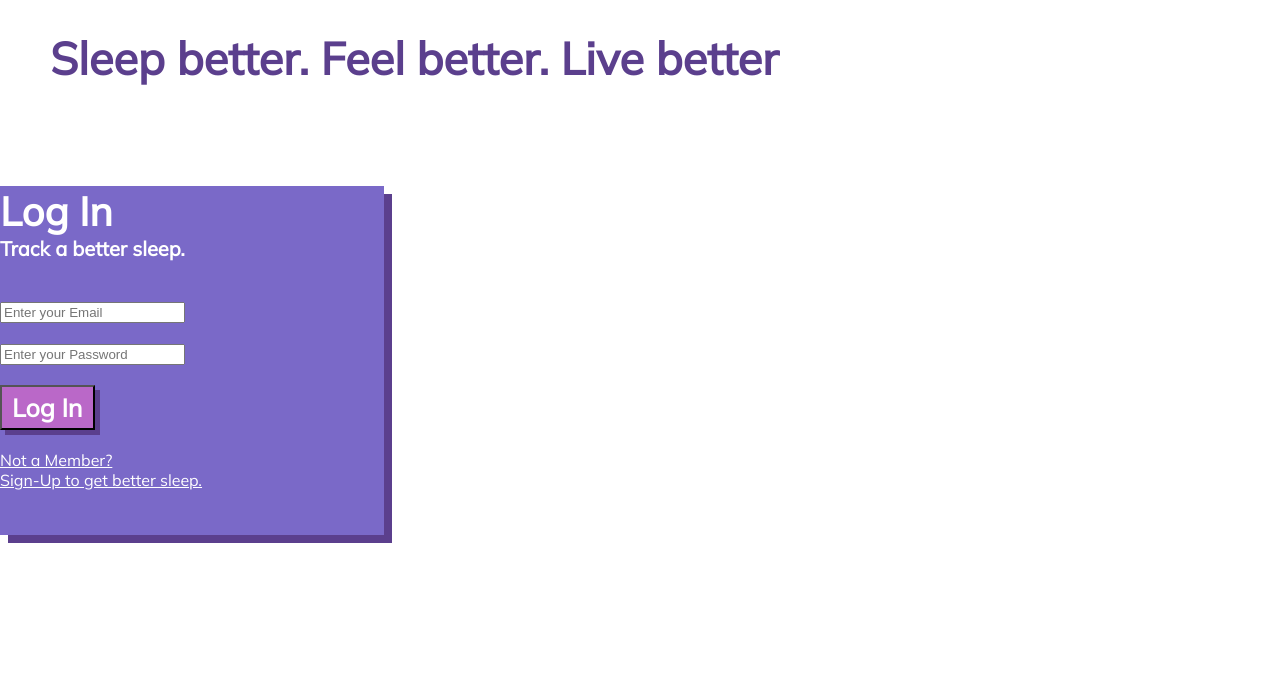
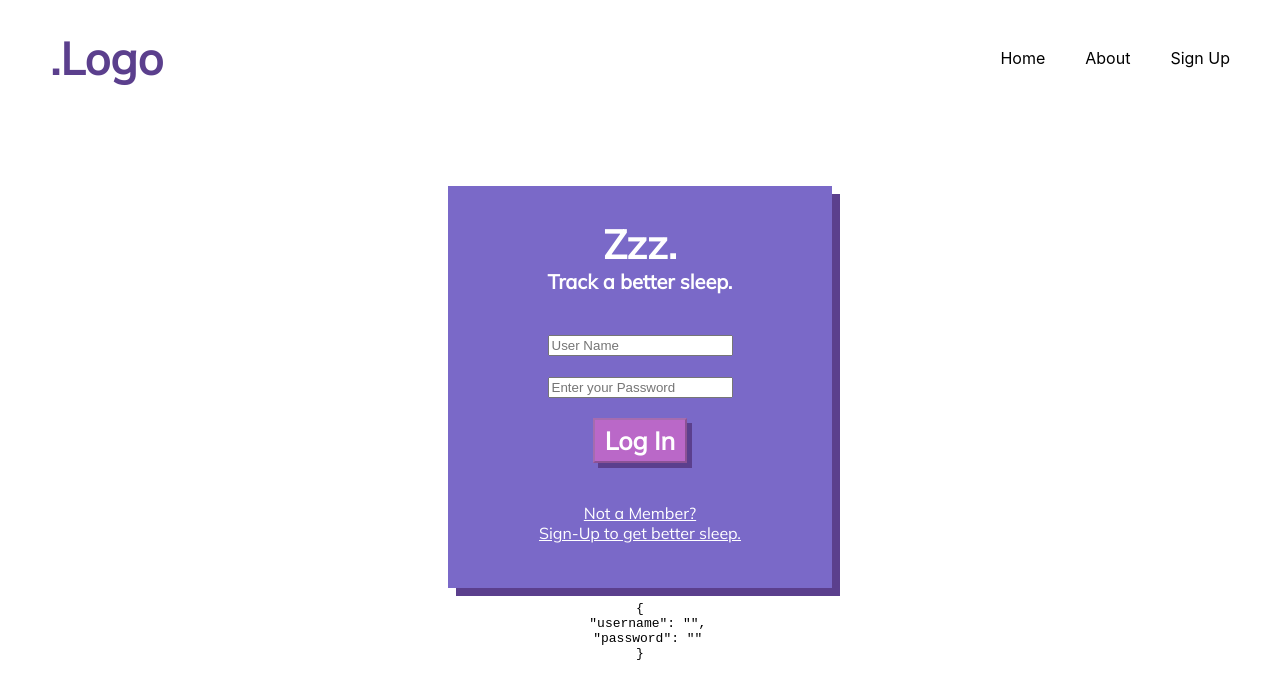
Before and after one commit to bw-sleep-tracker-1/React, a React (Create React App) app: page / in a window 1280 px wide. Shown: the top 698 px of the page. Built offline with nearby package versions, Linux system fonts and the light colour scheme; no server answers.

Commit message:
log-in-sucess

```diff
--- a/src/App.css
+++ b/src/App.css
@@ -30,8 +30,6 @@ nav{
   margin-right: 50px;
 
 }
-
-
 
 h1{
   font-size: 45px;
--- a/src/App.js
+++ b/src/App.js
@@ -9,7 +9,9 @@ import formSchema from './validation/formSchema';
 import schema from "./components/validation/signSchema";
 import './App.css';
 
-    const initialFormValues = {
+  //signup Form
+
+const initialFormValues = {
   username: "",
   email: "",
   fName: "",
@@ -29,10 +31,12 @@ const initialUsers = [];
 const initialDisabled = true;
 
 const App = () => {
- const [users, setUsers] = useState(initialUsers);
+
+  const [users, setUsers] = useState(initialUsers);
   const [formValues, setFormValues] = useState(initialFormValues);
   const [formErrors, setFormErrors] = useState(initialFormErrors);
   const [disabled, setDisabled] = useState(initialDisabled);
+
      const getUsers = () => {
     axios
       .get("https://reqres.in/api/users")
@@ -113,6 +117,9 @@ const App = () => {
   }, [formValues]);
 
 
+
+ ///log in form
+
   //initial state
   const [logInState, setLogInState] = useState({
 
--- a/src/components/LogIn.js
+++ b/src/components/LogIn.js
@@ -1,36 +1,106 @@
 import React from "react";
+import * as yup from 'yup'
+import formSchema from '../validation/formSchema';
+import axios from 'axios';
 
-function LogIn() {
+const LogIn = (props) => {
+
+  const logInState=props.logInState;
+  const setLogInState=props.setLogInState;
+  const errors=props.errors;
+  const setErrors=props.setErrors;
+  const buttonDisabled=props.buttonDisabled;
+  const post=props.post;
+  const setPost=props.setPost;
+
+  //validation
+
+  const validateChange = e => {
+    yup.reach(formSchema, e.target.name)
+    .validate(e.target.value)
+    .then(valid => {
+      setErrors({
+        ...errors,[e.target.name] : ""
+      });
+    })
+  .catch(err => {
+      setErrors({
+          ...errors,[e.target.name] : err.errors[0]
+      });
+  });
+};
+
+    const formSubmit = event => {
+        event.preventDefault();
+        axios.post('https://lambda-bw-sleep-tracker.herokuapp.com/auth/login', logInState)
+        .then(response => {
+            setPost(response.data);
+            console.log("success",post);
+
+            setLogInState({
+                username: "",
+                password: "",
+
+            })
+        })
+        .catch( err => {
+            console.log(err.response)
+        })
+    };
+
+    const inputChange = event => {
+        event.persist();
+        const newFormData = {
+          ...logInState, [event.target.name] : event.target.type ===
+          "checkbox" ? event.target.checked : event.target.value
+        };
+        validateChange(event);
+        setLogInState(newFormData);
+      };
+
+
   return (
-    <div className="App">
-      <div className="headerDiv">
+    <div className="logIn">
+
         <header>
-          <h1>Sleep better. Feel better. Live better</h1>
+          <h1>.Logo</h1>
+          <nav>
+            <ul>Home</ul>
+            <ul>About</ul>
+            <ul>Sign Up</ul>
+          </nav>
         </header>
-      </div>
+
 
       <div className="logInForm">
-        <h2>Log In</h2>
+        <h2>Zzz.</h2>
         <p>Track a better sleep.</p>
         <br />
-
+        <form onSubmit={formSubmit}>
         <input
-          className="email"
-          name="email"
-          type="email"
-          placeholder="Enter your Email"
+          className="username"
+          name="username"
+          type="text"
+          placeholder="User Name"
+          value={logInState.username}
+          onChange={inputChange}
         />
         <br />
+        {errors.username.length > 0 ? <p className="error">{errors.username}</p> : null}
         <br />
         <input
           className="password"
           name="password"
           type="password"
           placeholder="Enter your Password"
+          value={logInState.password}
+          onChange={inputChange}
         />
         <br />
+        {errors.password.length > 0 ? <p className="error">{errors.password}</p> : null}
         <br />
-        <button>Log In</button>
+        <button disabled={buttonDisabled}>Log In</button>
+        </form>
         <br />
         <br />
         <a href="./SignUp">
@@ -38,7 +108,9 @@ function LogIn() {
           <br />
           Sign-Up to get better sleep.
         </a>
+
       </div>
+      <pre>{JSON.stringify(logInState, null, 2)}</pre>
     </div>
   );
 }
```
